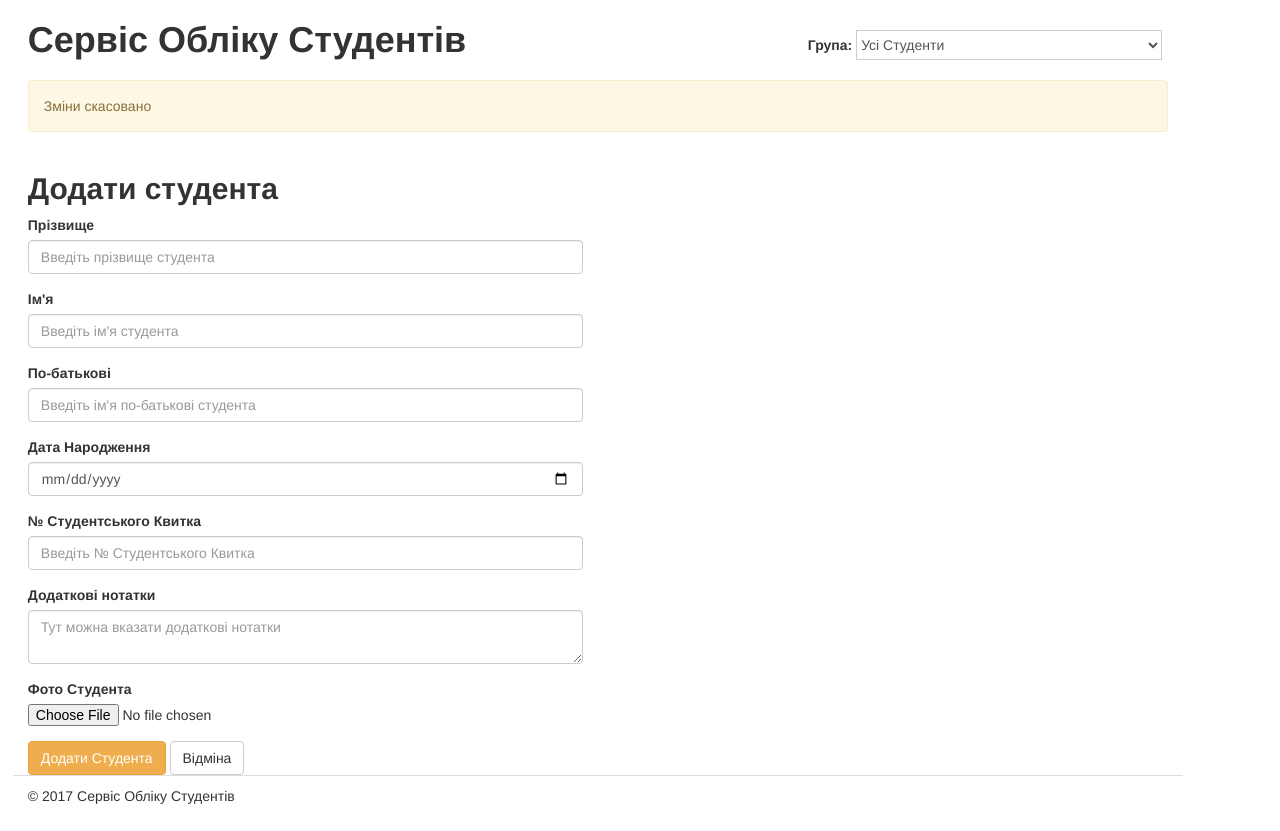
After one commit to alexlytvyn/ci-studentsdb, a CodeIgniter app: page /database/students/add in a window 1280 px wide. The commit adds this page. Run offline with CodeIgniter, Linux system fonts and the light colour scheme.

Commit message:
Add Student Adding Feature.

```diff
--- a/application/config/autoload.php
+++ b/application/config/autoload.php
@@ -58,7 +58,7 @@ $autoload['packages'] = array();
 |
 |	$autoload['libraries'] = array('user_agent' => 'ua');
 */
-$autoload['libraries'] = array();
+$autoload['libraries'] = array('database', 'session');
 
 /*
 | -------------------------------------------------------------------
@@ -89,7 +89,7 @@ $autoload['drivers'] = array();
 |
 |	$autoload['helper'] = array('url', 'file');
 */
-$autoload['helper'] = array();
+$autoload['helper'] = array('url');
 
 /*
 | -------------------------------------------------------------------
--- a/application/controllers/Students.php
+++ b/application/controllers/Students.php
@@ -17,16 +17,16 @@ class Students extends CI_Controller
         }
 
         $data['title'] = 'Студенти';
-				$data['students'] = $this->students_model->get_all_students();
+        $data['students'] = $this->students_model->get_all_students();
 
         $this->load->view('parts/header', $data);
         $this->load->view('parts/tabs');
-				$this->load->view('templates/students', $data);
+        $this->load->view('templates/students', $data);
         // $this->load->view('templates/'.$page);
         $this->load->view('parts/footer');
     }
 
-		public function ordered($page = 'students')
+    public function ordered($page = 'students')
     {
         if (! file_exists(APPPATH.'views/templates/'.$page.'.php')) {
             // Whoops, we don't have a page for that!
@@ -34,12 +34,47 @@ class Students extends CI_Controller
         }
 
         $data['title'] = 'Студенти';
-				$data['students'] = $this->students_model->order_by();
+        $data['students'] = $this->students_model->order_by();
 
         $this->load->view('parts/header', $data);
         $this->load->view('parts/tabs');
-				$this->load->view('templates/students', $data);
+        $this->load->view('templates/students', $data);
         // $this->load->view('templates/'.$page);
         $this->load->view('parts/footer');
     }
+
+    public function add()
+    {
+        $data['title'] = 'Додавання студента';
+        if (isset($_POST['add_student_button'])) {
+            if ($this->students_model->student_add()) {
+
+								//Check whether user upload picture
+                    $config['upload_path'] = 'assets/img/';
+                    $config['overwrite'] = TRUE;
+                    $config['remove_spaces'] = FALSE;
+                    $config['allowed_types'] = 'jpg|jpeg|png|gif';
+                    $config['file_name'] = $_FILES['photo']['name'];
+
+                    //Load upload library and initialize configuration
+                    $this->load->library('upload', $config);
+
+                    if ($this->upload->do_upload('photo')) {
+                        $uploadData = $this->upload->data();
+                        $photo = $uploadData['full_path'];
+                    } else {
+                        $photo = '';
+                    }
+
+                $this->session->set_flashdata('success', 'Студента було успішно додано!');
+                redirect('students/add', 'refresh');
+            } else {
+                $this->session->set_flashdata('error', 'Сталася помилка при додаванні Студента.');
+                redirect('students/add', 'refresh');
+            }
+        }
+        $this->load->view('parts/header', $data);
+        $this->load->view('templates/student_add');
+        $this->load->view('parts/footer');
+    }
 }
--- a/application/models/Students_model.php
+++ b/application/models/Students_model.php
@@ -1,11 +1,6 @@
 <?php
 class Students_model extends CI_Model
 {
-    public function __construct()
-    {
-        $this->load->database();
-    }
-
     public function get_all_students()
     {
         $query = $this->db->get('students');
@@ -19,4 +14,21 @@ class Students_model extends CI_Model
         $query = $this->db->get('students');
         return $query->result();
     }
+
+    public function student_add()
+    {
+			$data = array(
+							'last_name' => $this->input->post('last_name'),
+							'middle_name' => $this->input->post('middle_name'),
+							'first_name' => $this->input->post('first_name'),
+							'birthday' => $this->input->post('birthday'),
+							'ticket' => $this->input->post('ticket'),
+							'notes' => $this->input->post('notes'),
+							'photo' => base_url().'assets/img/'.$_FILES['photo']['name']
+					);
+
+						$this->db->insert('students', $data);
+		        $id = $this->db->insert_id();
+		        return $id;
+    }
 }
--- /dev/null
+++ b/application/views/templates/student_add.php
@@ -0,0 +1,47 @@
+<!-- Start Main Page Content -->
+		<div class="row" id="content-columns">
+			<div class="col-xs-12" id="status-message">
+				<!-- Status Message -->
+				<div class="alert alert-warning">Зміни скасовано</div>
+			</div>
+		</div>
+		<div class="row">
+		  <div class="col-md-6">
+				<!-- Start Students Adding Form -->
+				<form class="" action="" method="post" enctype="multipart/form-data">
+					<h2>Додати студента</h2>
+					<div class="form-group">
+					  <label for="last_name">Прізвище</label>
+					  <input type="text" class="form-control" name="last_name" placeholder="Введіть прізвище студента">
+					</div>
+					<div class="form-group">
+					  <label for="first_name">Ім'я</label>
+					  <input type="text" class="form-control" name="first_name" placeholder="Введіть ім'я студента">
+					</div>
+					<div class="form-group">
+					  <label for="middle_name">По-батькові</label>
+					  <input type="text" class="form-control" name="middle_name" placeholder="Введіть ім'я по-батькові студента">
+					</div>
+					<div class="form-group">
+					  <label for="birthday">Дата Народження</label>
+					  <input type="date" class="form-control" name="birthday" placeholder="Введіть дату народження студента">
+					</div>
+					<div class="form-group">
+					  <label for="ticket">№ Студентського Квитка</label>
+					  <input type="text" class="form-control" name="ticket" placeholder="Введіть № Студентського Квитка">
+					</div>
+					<div class="form-group">
+					  <label for="notes">Додаткові нотатки</label>
+					  <textarea name="notes" class="form-control" placeholder="Тут можна вказати додаткові нотатки"></textarea>
+					</div>
+					<div class="form-group">
+					  <label for="photo">Фото Студента</label>
+					  <input type="file" name="photo" value="" size="20">
+					</div>
+					<button type="submit" name="add_student_button" class="btn btn-warning">Додати Студента</button>
+					<a href="<?php echo base_url(); ?>" class="btn btn-default">Відміна</a>
+				</form>
+
+		  </div>
+		</div>
+		<!-- End Main Page Content -->
--- a/application/views/templates/students.php
+++ b/application/views/templates/students.php
@@ -3,7 +3,7 @@
 			<div class="col-xs-12" id="content-column">
 				<!-- Status Message -->
 				<div class="alert alert-warning">Зміни скасовано</div>
-				<h2>База Студентів - <a href="#" class="btn btn-primary">Додати Студента</a></h2>
+				<h2>База Студентів - <a href="<?php echo base_url(); ?>students/add" class="btn btn-primary">Додати Студента</a></h2>
 
 				<!-- Start Students Listing -->
 				<table class="table table-hover table-striped">
```
Also changed, not shown: application/models/Groups_model.php (+1 -6 lines), assets/img/U2_All that You Cant Leave Behind_2000.jpg (added).
